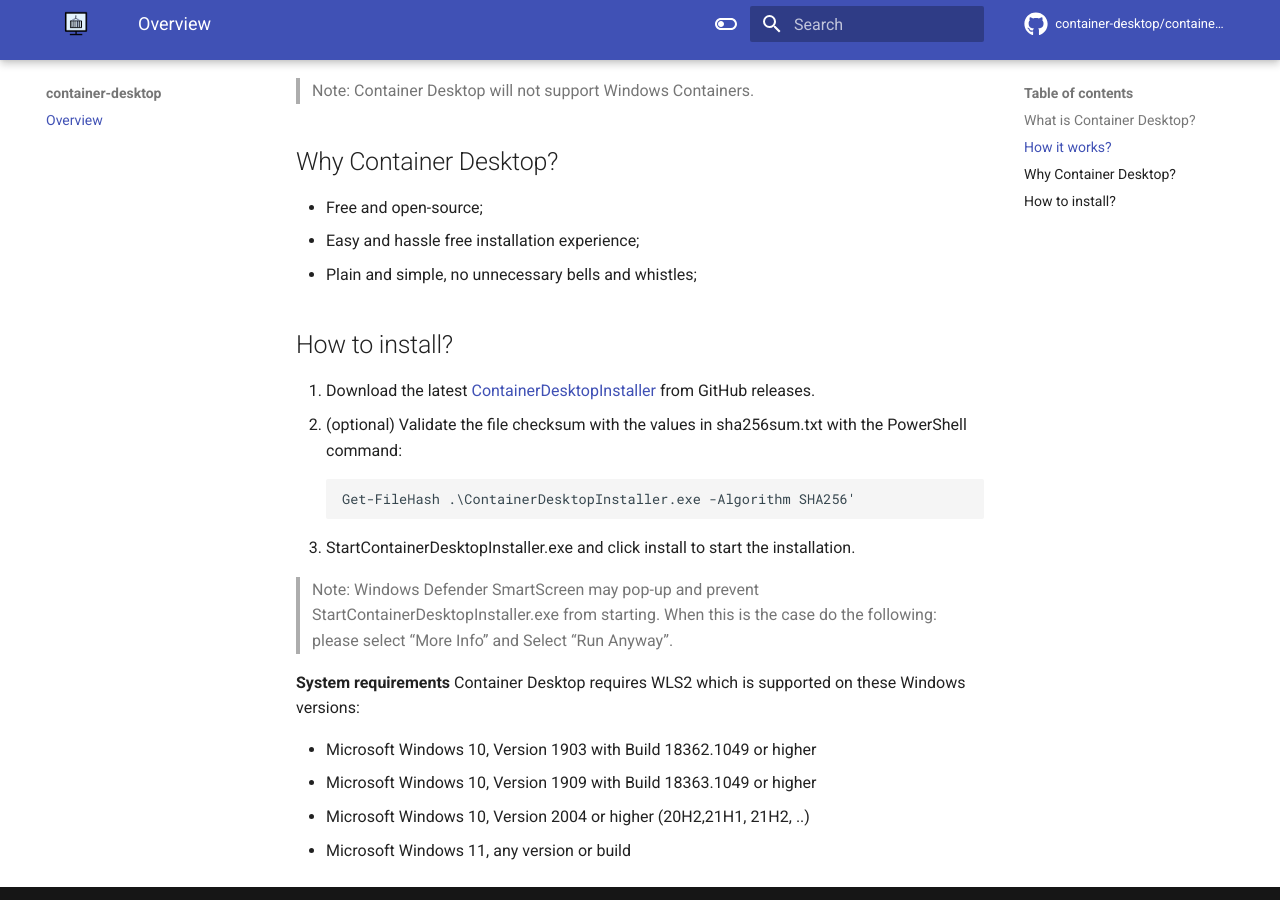
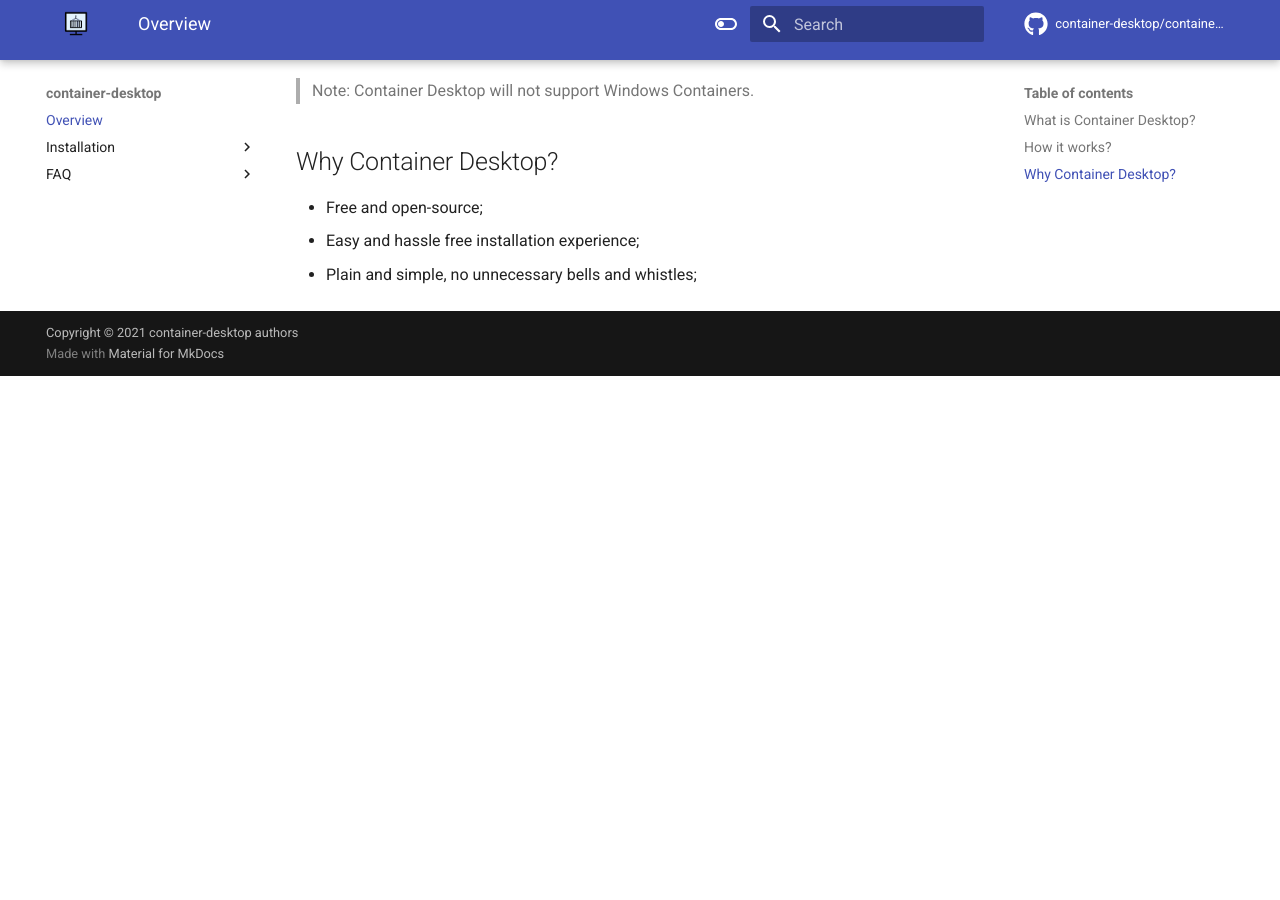
Before and after one commit to container-desktop/container-desktop, an MkDocs documentation site: the page built from docs/index.md, in a window 1280 px wide and 900 px high, scrolled down 853 px. Built offline with MkDocs 1.6.1 and Material for MkDocs 9.7.7, drawn with Linux system fonts in a browser that asks for light colours; comment, search, counter and statistics services are not loaded; the version menu is left out; after the commit the page ends 1229 px from its top, so only the background shows below that.

Commit message:
add documentation structure

````diff
--- a/docs/index.md
+++ b/docs/index.md
@@ -18,21 +18,3 @@ Container Desktop installs the docker and the docker-compose command line interf
 - Free and open-source;
 - Easy and hassle free installation experience;
 - Plain and simple, no unnecessary bells and whistles;
-## How to install?
-
-1. Download the latest [ContainerDesktopInstaller](https://github.com/container-desktop/container-desktop/releases/latest) from GitHub releases.
-2. (optional) Validate the file checksum with the values in sha256sum.txt with the PowerShell command:
-    ```
-    Get-FileHash .\ContainerDesktopInstaller.exe -Algorithm SHA256'
-    ```
-3. StartContainerDesktopInstaller.exe and click install to start the installation.
-
->Note: Windows Defender SmartScreen may pop-up and prevent StartContainerDesktopInstaller.exe from starting. When this is the case do the following: please select "More Info" and Select "Run Anyway".
-
-**System requirements**
-Container Desktop requires WLS2 which is supported on these Windows versions:
-
-- Microsoft Windows 10, Version 1903 with Build 18362.1049 or higher
-- Microsoft Windows 10, Version 1909 with Build 18363.1049 or higher
-- Microsoft Windows 10, Version 2004 or higher (20H2,21H1, 21H2, ..)
-- Microsoft Windows 11, any version or build
````
Also changed, not shown: docs/faq/faq.md (added, +3 -0 lines), docs/installation/installation.md (added, +21 -0 lines), docs/.pages (added), docs/faq/.pages (added), docs/installation/.pages (added).
